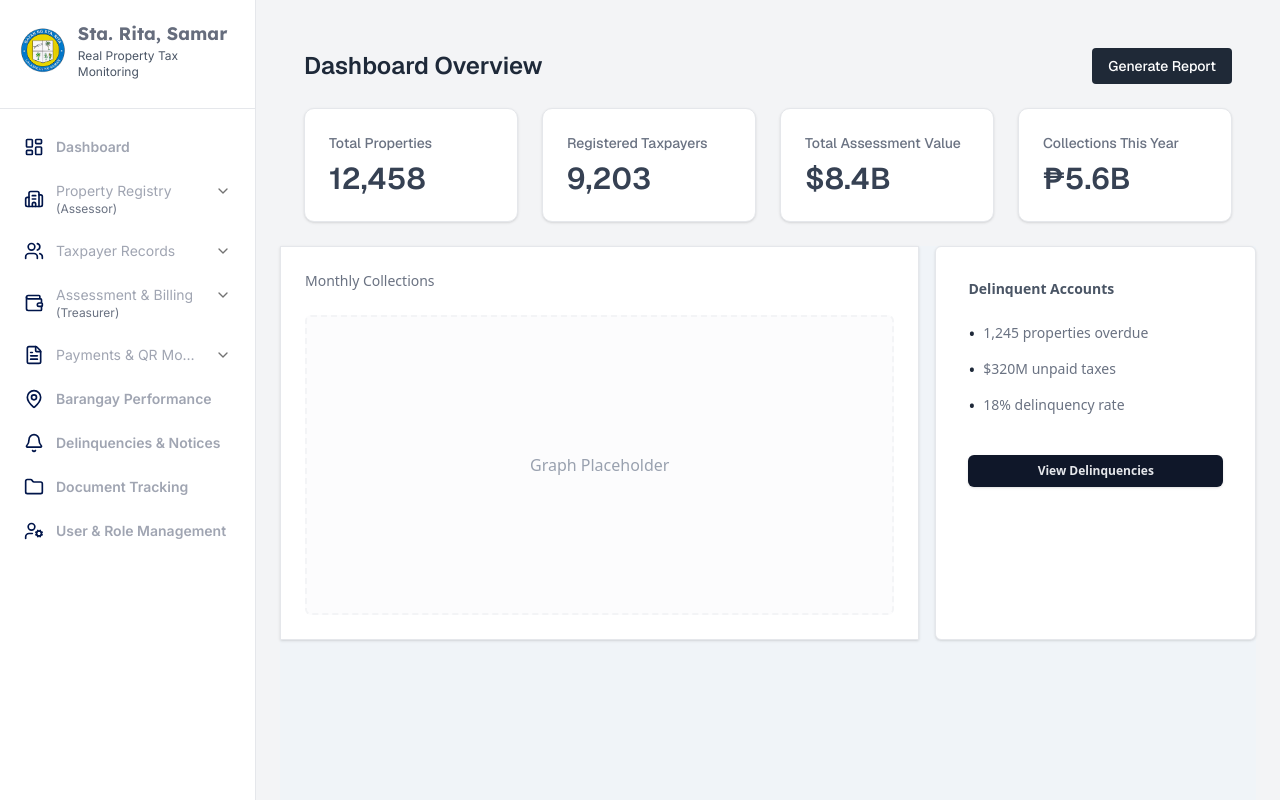
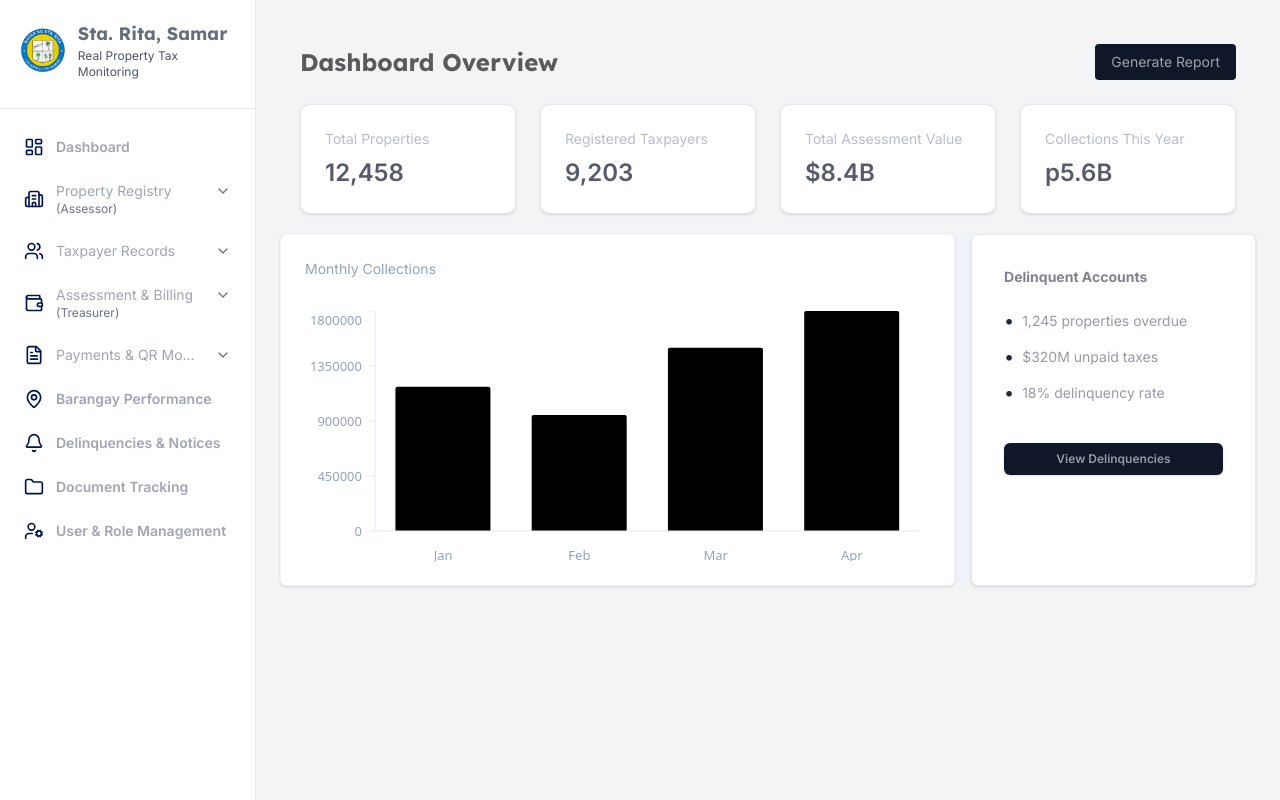
Before and after one commit to panisjr/tax-system, a Next.js app: page /dashboard in a window 1280 px wide. Built offline with nearby package versions, Linux system fonts and the light colour scheme.

Commit message:
added graph using reGraph

```diff
--- a/app/dashboard/page.tsx
+++ b/app/dashboard/page.tsx
@@ -1,47 +1,47 @@
 'use client';
 
-import React from 'react';
 import AnalyticsCard from '@/components/AnalyticsCard';
+import MonthlyCollectionComponent from '@/components/MonthlyCollectionComponent';
+
+import { Inter } from 'next/font/google';
+
+const inter = Inter({
+  subsets: ['latin'],
+  weight: ['400', '600', '700'],
+  variable: '--font-inter',
+});
 
 export default function Dashboard() {
   return (
-    <main className="bg-[#f0f4f8] min-h-screen pb-10">
+    <main className="bg-[#f0f4f8]">
       <AnalyticsCard />
 
       {/* Main Container */}
       <div className="max-w-5xl w-full mx-auto flex flex-col md:flex-row gap-4">
 
-        {/* Left Card: Monthly Collections Graph (Graph Temporarily Removed) */}
-        <div className="bg-white border border-gray-200 p-6 grow md:w-2/3 shadow-sm">
-          <h2 className="text-gray-500 text-sm font-medium mb-6">Monthly Collections</h2>
+        <MonthlyCollectionComponent />
 
-          {/* Container kept intact to preserve layout. Added a subtle placeholder background. */}
-          <div className="relative h-75 w-full flex items-center justify-center border-2 border-dashed border-gray-100 bg-gray-50/50 rounded-sm">
-             <span className="text-gray-400 font-medium">Graph Placeholder</span>
-          </div>
-        </div>
-
-        {/* Right Card: Delinquent Accounts Stats */}
-        <div className="bg-white border border-gray-200 p-8 flex flex-col md:w-1/3 shadow-sm rounded-sm">
-          <h2 className="text-gray-600 text-sm font-bold mb-6">Delinquent Accounts</h2>
+       {/* Right Card: Delinquent Accounts Stats */}
+        <div className="bg-white border border-gray-200 p-8 flex flex-col md:w-2/5 shadow-sm rounded-sm">
+          <h2 className={`${inter.className} text-[#80838f] text-sm font-bold mb-6`}>Delinquent Accounts</h2>
 
           <ul className="text-gray-500 text-sm space-y-4">
-            <li className="flex items-center">
+            <li className={`${inter.className} text-[#989ba6] flex items-center`}>
               <span className="text-gray-800 text-lg leading-none mr-2">•</span>
               1,245 properties overdue
             </li>
-            <li className="flex items-center">
+            <li className={`${inter.className} text-[#989ba6] flex items-center`}>
               <span className="text-gray-800 text-lg leading-none mr-2">•</span>
               $320M unpaid taxes
             </li>
-            <li className="flex items-center">
+            <li className={`${inter.className} text-[#989ba6] flex items-center`}>
               <span className="text-gray-800 text-lg leading-none mr-2">•</span>
               18% delinquency rate
             </li>
           </ul>
 
           <div className="mt-10">
-            <button className="w-full bg-[#0f1729] hover:bg-slate-800 text-gray-200 text-xs font-semibold py-2 px-4 rounded-sm transition-colors shadow-sm">
+            <button className={`${inter.className} w-full bg-[#0f1729] hover:bg-slate-800 text-[#949ba3] text-xs font-semibold py-2 px-4 rounded-sm transition-colors shadow-sm`}>
               View Delinquencies
             </button>
           </div>
--- a/components/AnalyticsCard.tsx
+++ b/components/AnalyticsCard.tsx
@@ -1,33 +1,48 @@
 // app/component/AnalyticsCard.tsx
+import { Lexend } from 'next/font/google';
+
+const lexend = Lexend({
+  subsets: ['latin'],
+  weight: ['400', '600', '700'],
+  variable: '--font-lexend',
+});
+
+import { Inter } from 'next/font/google';
+
+const inter = Inter({
+  subsets: ['latin'],
+  weight: ['400', '600', '700'],
+  variable: '--font-inter',
+});
 
 export default function AnalyticsCard() {
   return (
     <main>
-      <div className='bg-gray-100 p-6 font-sans'>
+      <div className='bg-gray-100 p-5 font-sans'>
         <div className='max-w-7xl mx-auto'>
           <div className='flex justify-between items-center mb-6'>
-            <h1 className='text-2xl font-semibold text-gray-800'>Dashboard Overview</h1>
-            <button className='bg-[#1f2937] text-white px-4 py-2 rounded text-sm font-medium hover:bg-gray-700 transition-colors'>
+            <h1 className={`${lexend.className} text-2xl font-bold text-[#595a5d]`}>Dashboard Overview</h1>
+            <button className={`${inter.className} bg-[#0f1729] text-[#9fa2aa] px-4 py-2 rounded text-sm font-medium hover:bg-gray-700 transition-colors`}>
               Generate Report
             </button>
           </div>
 
           <div className='grid grid-cols-1 sm:grid-cols-2 lg:grid-cols-4 gap-6'>
             <div className='bg-white p-6 rounded-lg shadow-sm border border-gray-200'>
-              <h2 className='text-sm font-medium text-gray-500 mb-2'>Total Properties</h2>
-              <p className='text-3xl font-semibold text-gray-700'>12,458</p>
+              <h2 className={`${inter.className} text-sm font-medium text-[#b6beca] mb-2`}>Total Properties</h2>
+              <p className={`${inter.className} text-2xl font-semibold text-[#565a6a]`}>12,458</p>
             </div>
             <div className='bg-white p-6 rounded-lg shadow-sm border border-gray-200'>
-              <h2 className='text-sm font-medium text-gray-500 mb-2'>Registered Taxpayers</h2>
-              <p className='text-3xl font-semibold text-gray-700'>9,203</p>
+              <h2 className={`${inter.className} text-sm font-medium text-[#b6beca] mb-2`}>Registered Taxpayers</h2>
+              <p className={`${inter.className} text-2xl font-semibold text-[#565a6a]`}>9,203</p>
             </div>
             <div className='bg-white p-6 rounded-lg shadow-sm border border-gray-200'>
-              <h2 className='text-sm font-medium text-gray-500 mb-2'>Total Assessment Value</h2>
-              <p className='text-3xl font-semibold text-gray-700'>$8.4B</p>
+              <h2 className={`${inter.className} text-sm font-medium text-[#b6beca] mb-2`}>Total Assessment Value</h2>
+              <p className={`${inter.className} text-2xl font-semibold text-[#565a6a]`}>$8.4B</p>
             </div>
             <div className='bg-white p-6 rounded-lg shadow-sm border border-gray-200'>
-              <h2 className='text-sm font-medium text-gray-500 mb-2'>Collections This Year</h2>
-              <p className='text-3xl font-semibold text-gray-700'>₱5.6B</p>
+              <h2 className={`${inter.className} text-sm font-medium text-[#b6beca] mb-2`}>Collections This Year</h2>
+              <p className={`${inter.className} text-2xl font-semibold text-[#565a6a]`}>p5.6B</p>
             </div>
           </div>
         </div>
--- /dev/null
+++ b/components/MonthlyCollectionComponent.tsx
@@ -0,0 +1,92 @@
+'use client';
+
+import React, { useState, useEffect } from 'react';
+import {
+  BarChart,
+  Bar,
+  XAxis,
+  YAxis,
+  Tooltip,
+  ResponsiveContainer,
+} from 'recharts';
+
+import { Inter } from 'next/font/google';
+
+const inter = Inter({
+  subsets: ['latin'],
+  weight: ['400', '600', '700'],
+  variable: '--font-inter',
+});
+
+const fetchChartData = async () => {
+  return new Promise((resolve) => {
+    setTimeout(() => {
+      resolve([
+        { month: 'Jan', collections: 1180000 },
+        { month: 'Feb', collections: 950000 },
+        { month: 'Mar', collections: 1500000 },
+        { month: 'Apr', collections: 1800000 },
+      ]);
+    }, 400);
+  });
+};
+
+export default function DashboardGraph() {
+  const [chartData, setChartData] = useState<any[] | null>(null);
+
+  useEffect(() => {
+    const loadData = async () => {
+      try {
+        const data = await fetchChartData();
+        setChartData(data as any[]);
+      } catch (error) {
+        console.error("Failed to load chart data:", error);
+      }
+    };
+
+    loadData();
+  }, []);
+
+  return (
+    <div className="bg-white p-6 w-full max-w-3xl rounded-sm shadow-sm border border-gray-100">
+      <h2 className={`${inter.className} text-[#94a3b8] text-sm font-medium mb-8`}>Monthly Collections</h2>
+
+      <div className="relative h-[250px] w-full flex items-center justify-center">
+        {chartData ? (
+          <ResponsiveContainer width="100%" height="100%">
+            <BarChart data={chartData} margin={{ top: 0, right: 10, left: -10, bottom: 0 }} barCategoryGap="15%">
+              <XAxis
+                dataKey="month"
+                axisLine={{ stroke: '#e2e8f0' }} // Light slate border
+                tickLine={false} // No ticks on the bottom axis
+                tick={{ fill: '#94a3b8', fontSize: 13 }} // Slate text
+                dy={12} // Pushes text down slightly from the line
+              />
+              <YAxis
+                domain={[0, 1800000]}
+                ticks={[0, 450000, 900000, 1350000, 1800000]} // Explicit increments
+                axisLine={{ stroke: '#e2e8f0' }} // Light slate left border
+                tickLine={{ stroke: '#e2e8f0' }} // ADDED: The tiny tick marks matching your image!
+                tick={{ fill: '#94a3b8', fontSize: 13 }}
+                dx={-5} // Pushes text slightly away from the tick marks
+                width={80} // Ensures the large numbers don't get cut off
+              />
+              <Tooltip
+                cursor={{ fill: '#f8fafc' }}
+                contentStyle={{ borderRadius: '8px', border: 'none', boxShadow: '0 4px 6px -1px rgb(0 0 0 / 0.1)' }}
+              />
+              <Bar
+                dataKey="collections"
+                fill="#000000"
+                radius={[2, 2, 0, 0]} // Very slight rounding on the top corners
+                maxBarSize={120} // Prevents them from getting ridiculously huge on ultrawide monitors
+              />
+            </BarChart>
+          </ResponsiveContainer>
+        ) : (
+          <span className="text-gray-400">Loading chart...</span>
+        )}
+      </div>
+    </div>
+  );
+}
--- a/package.json
+++ b/package.json
@@ -18,6 +18,7 @@
     "react": "19.2.3",
     "react-chartjs-2": "^5.3.1",
     "react-dom": "19.2.3",
+    "recharts": "^3.7.0",
     "tailwind-merge": "^3.5.0"
   },
   "devDependencies": {
```
Also changed, not shown: 1 other file (tests, documents, lock files or other folders).
